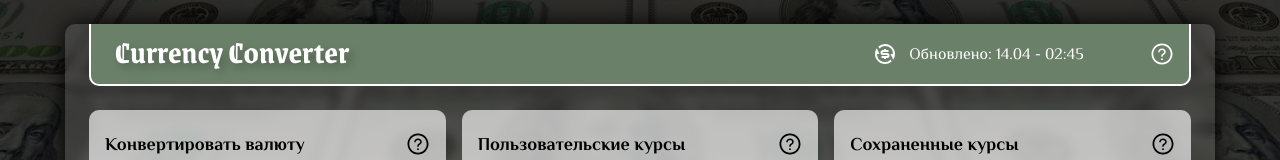
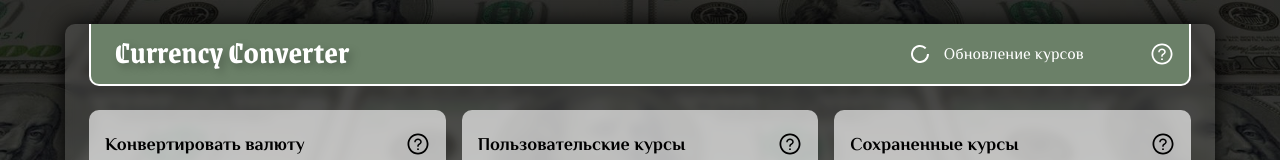
Before and after one commit to smtexx/currency, a React (Create React App) app: page / in a window 1280 px wide. Shown: the top 160 px of the page. Built offline with nearby package versions, Linux system fonts and the light colour scheme.

Commit message:
feat: connect state to component

```diff
--- a/src/components/Updated/Updated.module.scss
+++ b/src/components/Updated/Updated.module.scss
@@ -29,9 +29,27 @@
   }
 }
 
+.error {
+  border-color: red;
+  background-color: red;
+}
+
 .icon {
   display: flex;
   font-size: var(--fz-xxl);
+}
+
+.rotate {
+  animation: rotate 1s linear infinite;
+}
+
+@keyframes rotate {
+  0% {
+    transform: rotate(0);
+  }
+  100% {
+    transform: rotate(360deg);
+  }
 }
 
 .button {
--- a/src/components/Updated/Updated.tsx
+++ b/src/components/Updated/Updated.tsx
@@ -1,17 +1,73 @@
-import { RiExchangeDollarFill } from 'react-icons/ri';
+import {
+  RiExchangeDollarFill,
+  RiAlertLine,
+  RiLoader4Line,
+} from 'react-icons/ri';
 import s from './Updated.module.scss';
 import HelpButton from '../HelpButton/HelpButton';
+import { useContext } from 'react';
+import { ConverterContext } from '../../app/Converter/controller/context';
+import { ConverterStatus } from '../../types';
+import { setClass } from '../../lib/helpers';
 
 export default function Updated() {
+  const { state } = useContext(ConverterContext);
+
+  if (
+    state.status === ConverterStatus.READY &&
+    typeof state.updated === 'number'
+  ) {
+    const lastUpdate = new Date(state.updated);
     return (
       <p className={s.wrapper}>
         <span className={s.icon}>
           <RiExchangeDollarFill />
         </span>{' '}
-      <span className={s.text}>Обновлено: 14.04 - 02:45</span>
+        <span className={s.text}>
+          Обновлено:{' '}
+          {`${lastUpdate
+            .toLocaleString('ru-RU', {
+              month: '2-digit',
+              day: 'numeric',
+              hour: '2-digit',
+              minute: '2-digit',
+            })
+            .replace(',', ' -')}`}
+        </span>
         <span className={s.button}>
           <HelpButton />
         </span>
       </p>
     );
   }
+
+  if (state.status === ConverterStatus.ERROR) {
+    return (
+      <p className={setClass([[s.wrapper], [s.error]])}>
+        <span className={s.icon}>
+          <RiAlertLine />
+        </span>{' '}
+        <span className={s.text}>Ошибка обновления</span>
+        <span className={s.button}>
+          <HelpButton />
+        </span>
+      </p>
+    );
+  }
+
+  if (state.status === ConverterStatus.UPDATING) {
+    return (
+      <p className={s.wrapper}>
+        <span className={setClass([[s.icon], [s.rotate]])}>
+          <RiLoader4Line />
+        </span>{' '}
+        <span className={s.text}>Обновление курсов</span>
+        <span className={s.button}>
+          <HelpButton />
+        </span>
+      </p>
+    );
+  }
+
+  return null;
+}
```
Lines whose indentation alone changed are shown as unchanged.
